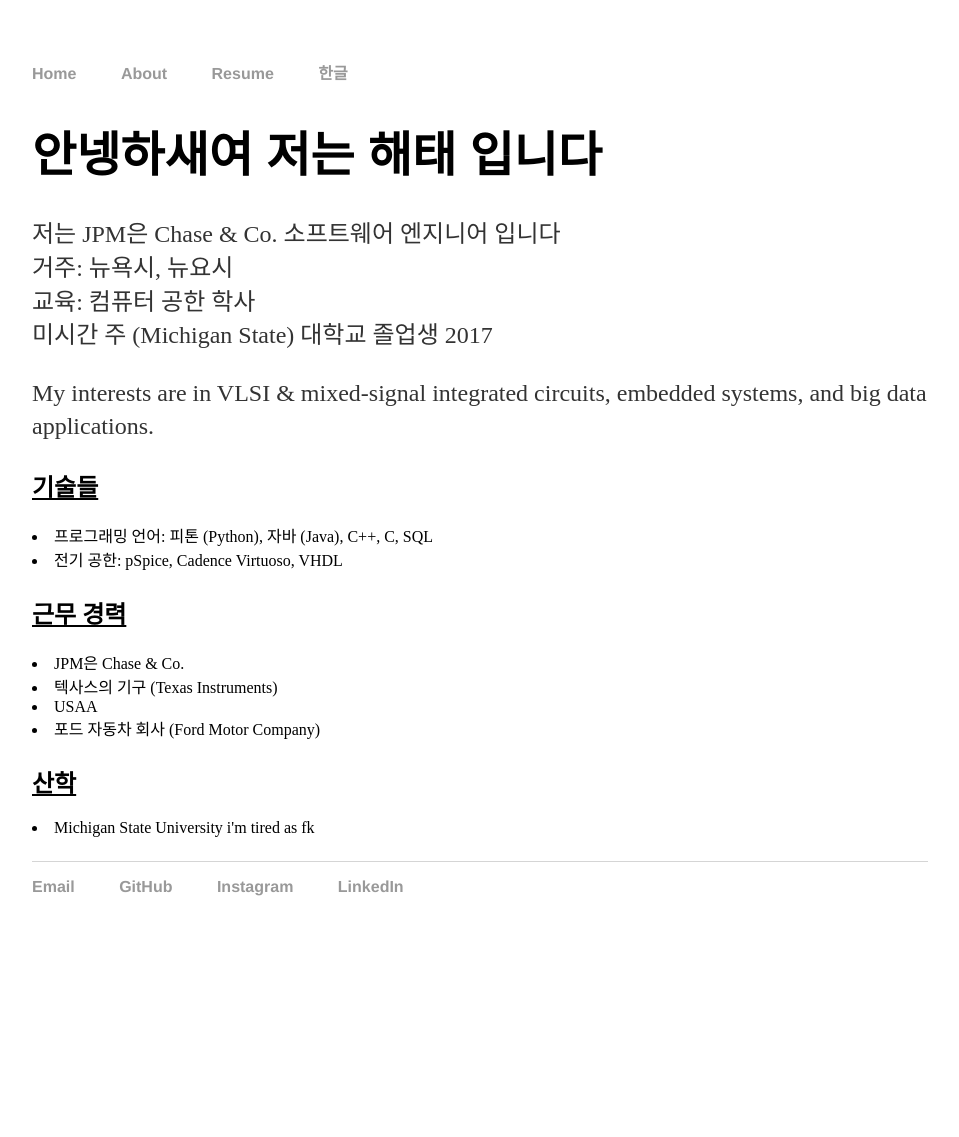
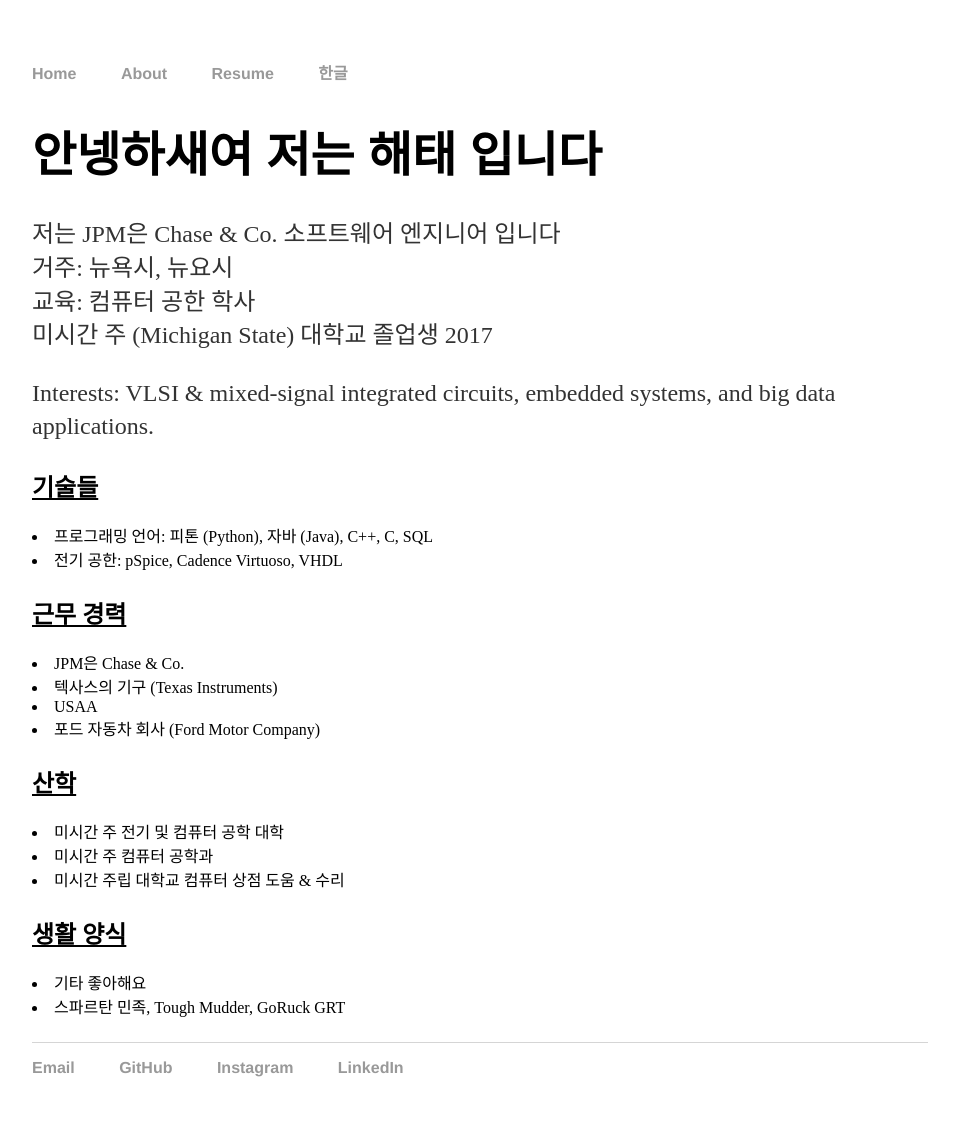
Before and after one commit to hkng248/hkng248.github.io, a Jekyll site: the page built from hangul/index.html, in a window 1280 px wide. Shown: the whole page, without its empty margins (160-1119 px from the left). Built offline with Jekyll 4.4.1, drawn with Linux system fonts in a browser that asks for light colours; Markdown is read by kramdown in place of the engine named in the settings; before the commit the page ends 956 px from its top, so only the background shows below that.

Commit message:
added korean text

```diff
--- a/about/index.html
+++ b/about/index.html
@@ -32,7 +32,7 @@
 	<p></p>
 
 	<p><h2><u>Lifestyle</u></h2>
-		I read books. I play acoustic guitar. <br>
+		I play acoustic guitar. <br>
 	I also do Spartan Race; Tough Mudder Legionaire; Marathon Runner; GoRuck GRT <br><br>
 
 
--- a/hangul/index.html
+++ b/hangul/index.html
@@ -10,7 +10,7 @@
 	교육: 컴퓨터 공한 학사 <br>
 	미시간 주 (Michigan State) 대학교 졸업생 2017</p>
 	<p></p>
-	<p>My interests are in VLSI & mixed-signal integrated circuits, embedded systems,
+	<p>Interests: VLSI & mixed-signal integrated circuits, embedded systems,
 	and big data applications.</p>
 
 	<p></p>
@@ -30,7 +30,14 @@
 	</p>
 
 	<p><h2><u>산학</u></h2>
-		<li>Michigan State University i'm tired as fk</li>
+		<li>미시간 주 전기 및 컴퓨터 공학 대학</li>
+		<li>미시간 주 컴퓨터 공학과</li>
+		<li>미시간 주립 대학교 컴퓨터 상점 도움 & 수리</li>
+	</p>
+
+	<p><h2><u>생활 양식</u></h2>
+		<li> 기타 좋아해요</li>
+		<li> 스파르탄 민족, Tough Mudder, GoRuck GRT</li>
 	</p>
 
 
```
